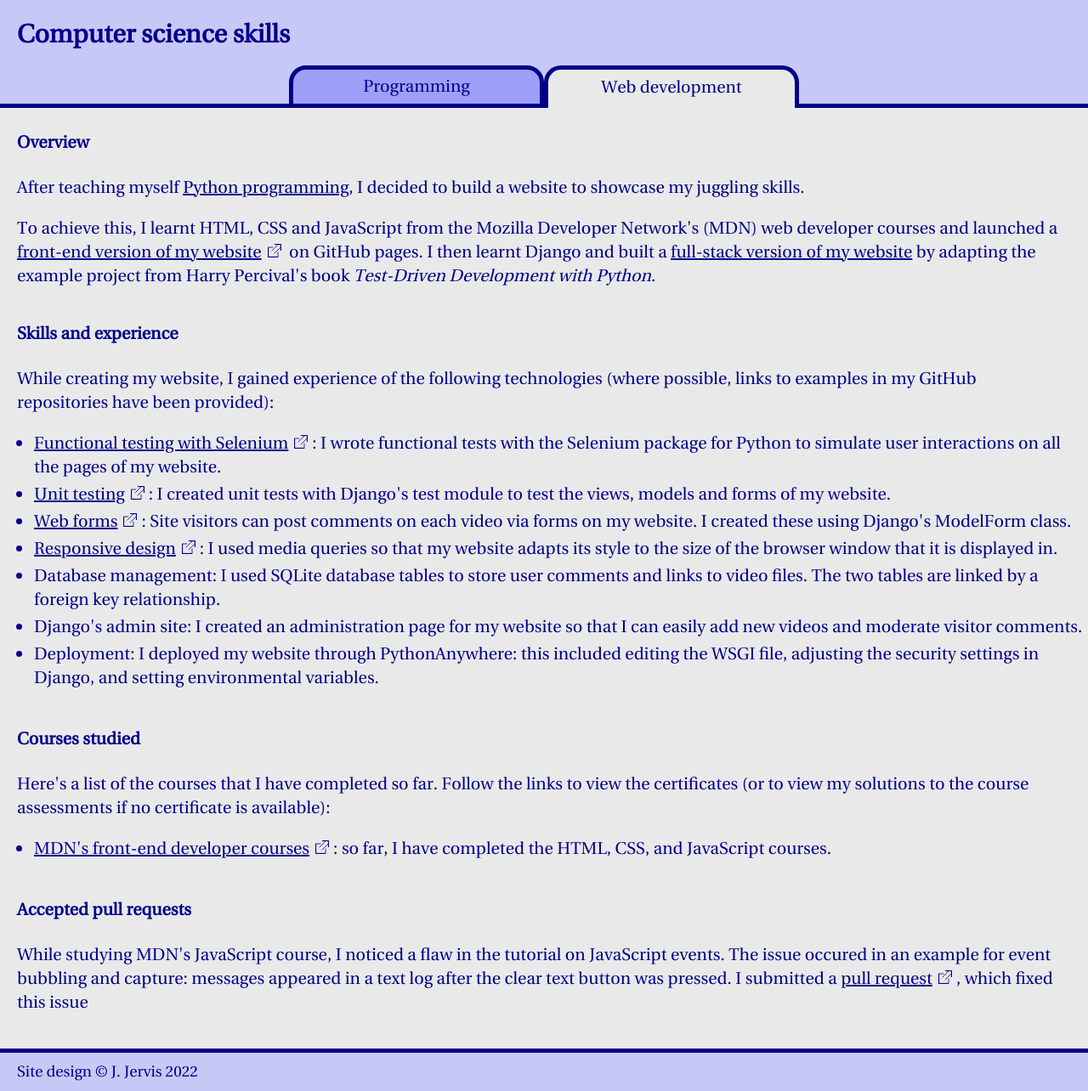
After one commit to johnrjervis/django-juggling-website, a Django app: page /dev/web-development/ in a window 1280 px wide. The commit adds this page. Shown: the whole page at 85% size. Run offline with Django 3.2, Linux system fonts and the light colour scheme.

Commit message:
Added content & updated style for dev pages

```diff
--- a/dev/static/dev/style/style.css
+++ b/dev/static/dev/style/style.css
@@ -2,6 +2,25 @@
 
 body {
   color: darkblue;
+}
+
+section:last-child {
+  margin-bottom: 4rem;
+}
+
+/* ---------------- General elements ---------------- */
+
+*::selection {
+  background-color: darkblue;
+  color: #e9e9e9;
+}
+
+h1 {
+  font-family: 'linguistics_proregular', 'times new roman', serif;
+}
+
+li {
+  padding-bottom: 4px
 }
 
 /* ---------------- Formatting for combined title-navigation bar and footer elements ---------------- */
@@ -12,8 +31,13 @@ footer {
   background-color: #c8c8f6;
 }
 
-h1 {
-  font-family: 'linguistics_proregular', 'times new roman', serif;
+section {
+  margin-bottom: 3rem;
+}
+
+a,
+.selected > a {
+  color: darkblue;
 }
 
 header,
@@ -42,6 +66,15 @@ li.selected > a {
   color: darkblue;
 }
 
+a[href^="http"],
+a[href^='http']:hover {
+  background: #e9e9e9 url('../images/external_link_blue.png');
+  background-image: linear-gradient(transparent, transparent), url('../images/external_link_blue.svg');
+  background-repeat: no-repeat;
+  background-position: calc(100% - 0.5rem) 40%;
+  background-size: 1.6rem;
+}
+
 /* ---------------- Classes that can be applied to a range of elements ---------------- */
 
 .green_border {
--- a/dev/templates/dev/base.html
+++ b/dev/templates/dev/base.html
@@ -27,10 +27,7 @@
           <a href="{% url 'dev:programming' %}" class="green_border">Programming</a>
         </li>
         <li class="navlink {% if selected == 'Web development' %}selected{% endif %}">
-          <a href="#" class="green_border">Web development</a>
-        </li>
-        <li class="navlink {% if selected == 'Contact' %}selected{% endif %}">
-          <a href="#" class="green_border">Contact</a>
+          <a href="{% url 'dev:web_development'  %}" class="green_border">Web development</a>
         </li>
       </ul>
     </nav>
--- /dev/null
+++ b/dev/templates/dev/web_development.html
@@ -0,0 +1,76 @@
+{% extends 'dev/base.html' %}
+
+{% block main_content %}
+
+    <section>
+
+      <h2>Overview</h2>
+
+      <p>After teaching myself <a href="{% url 'dev:programming' %}">Python programming</a>, I decided to build a website to showcase my juggling skills.</p>
+
+      <p>To achieve this, I learnt HTML, CSS and JavaScript from the Mozilla Developer Network's (MDN) web developer courses and launched a <a href="https://johnrjervis.github.io/index.html" target="_blank">front-end version of my website<a> on GitHub pages. I then learnt Django and built a <a href="{% url 'vlog:index' %}" target="_blank">full-stack version of my website</a> by adapting the example project from Harry Percival's book <em>Test-Driven Development with Python</em>.</p>
+
+    </section>
+
+    <section>
+
+      <h2>Skills and experience</h2>
+
+      <p>While creating my website, I gained experience of the following technologies (where possible, links to examples in my GitHub repositories have been provided):<p>
+
+      <ul>
+        <li>
+          <a href="https://github.com/johnrjervis/django-juggling-website/tree/main/functional_tests" target="_blank">Functional testing with Selenium</a>:
+           I wrote functional tests with the Selenium package for Python to simulate user interactions on all the pages of my website.
+        </li>
+        <li>
+          <a href="https://github.com/johnrjervis/django-juggling-website/tree/main/vlog/tests" target="_blank">Unit testing</a>:
+          I created unit tests with Django's test module to test the views, models and forms of my website.
+        </li>
+        <li>
+          <a href="https://github.com/johnrjervis/django-juggling-website/blob/main/vlog/forms.py" target="_blank">Web forms</a>:
+          Site visitors can post comments on each video via forms on my website. I created these using Django's ModelForm class.
+        </li>
+        <li>
+          <a href="https://github.com/johnrjervis/django-juggling-website/blob/main/vlog/static/vlog/style/style.css" target="_blank">Responsive design</a>:
+          I used media queries so that my website adapts its style to the size of the browser window that it is displayed in.
+        </li>
+        <li>
+          Database management:
+          I used SQLite database tables to store user comments and links to video files. The two tables are linked by a foreign key relationship.
+        </li>
+        <li>
+          Django's admin site:
+          I created an administration page for my website so that I can easily add new videos and moderate visitor comments.
+        </li>
+        <li>
+          Deployment:
+          I deployed my website through PythonAnywhere: this included editing the WSGI file, adjusting the security settings in Django, and setting environmental variables.
+        </li>
+      </ul>
+
+    </section>
+
+    <section>
+
+      <h2>Courses studied</h2>
+
+      <p>Here's a list of the courses that I have completed so far. Follow the links to view the certificates (or to view my solutions to the course assessments if no certificate is available):</p>
+
+      <ul>
+        <li>
+          <a href="https://johnrjervis.github.io/mdn-assessments/" target="_blank">MDN's front-end developer courses<a>: so far, I have completed the HTML, CSS, and JavaScript courses.
+        </li>
+      </ul>
+
+    </section>
+
+    <section>
+
+      <h2>Accepted pull requests</h2>
+
+      <p>While studying MDN's JavaScript course, I noticed a flaw in the tutorial on JavaScript events. The issue occured in an example for event bubbling and capture: messages appeared in a text log after the clear text button was pressed. I submitted a <a href="https://github.com/mdn/content/pull/10775" target="_blank">pull request</a>, which fixed this issue</p>
+
+    </section>
+
+{% endblock %}
--- a/dev/urls.py
+++ b/dev/urls.py
@@ -4,4 +4,5 @@ from . import views
 app_name = 'dev'
 urlpatterns = [
     path('programming/', views.programming, name = 'programming'),
+    path('web-development/', views.web_development, name = 'web_development'),
 ]
--- a/dev/views.py
+++ b/dev/views.py
@@ -4,3 +4,6 @@ from django.shortcuts import render
 
 def programming(request):
     return render(request, 'dev/programming.html', {'selected': 'Programming'})
+
+def web_development(request):
+    return render(request, 'dev/web_development.html', {'selected': 'Web development'})
--- a/vlog/static/vlog/style/style.css
+++ b/vlog/static/vlog/style/style.css
@@ -48,6 +48,15 @@ body {
   color: #e9e9e9;
 }
 
+body * {
+  font-size: 2rem;
+  line-height: 1.4;
+}
+
+h1 {
+  font-size: 3rem;
+}
+
 h2 {
   padding: 1rem 2rem 0.5rem;
 }
@@ -67,12 +76,6 @@ p {
   margin: 2rem;
 }
 
-p,
-form {
-  font-size: 2rem;
-  line-height: 1.4;
-}
-
 video {
   max-width: 100%;
 }
@@ -85,9 +88,6 @@ a {
   color: green;
 }
 
-a:visited {
-  color: black;
-}
 
 /* ---------------- Classes that can be applied to a range of elements ---------------- */
 
```
Also changed, not shown: dev/templates/dev/programming.html (+66 -1 lines), dev/tests/tests.py (+22 -2 lines), functional_tests/test_0500_dev.py (+10 -0 lines), dev/static/dev/images/external_link_black.png (added), dev/static/dev/images/external_link_black.svg (added), dev/static/dev/images/external_link_blue.png (added), dev/static/dev/images/external_link_blue.svg (added), 1 other file.
